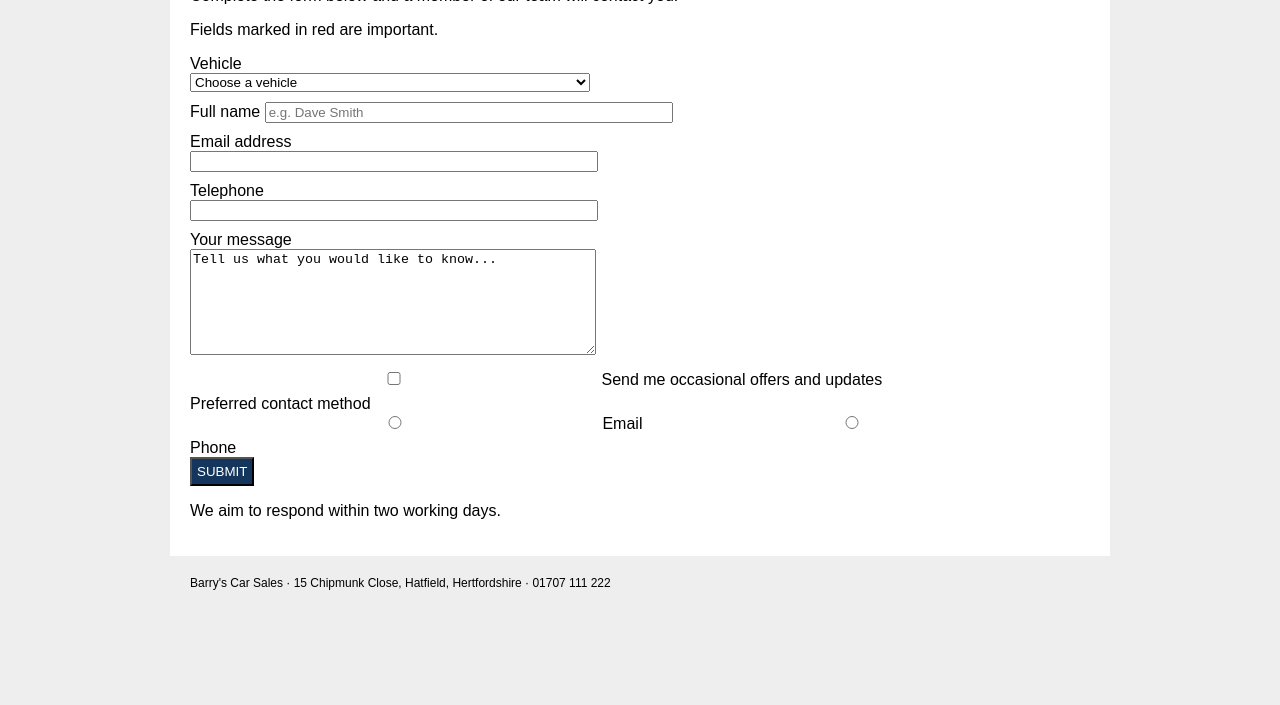
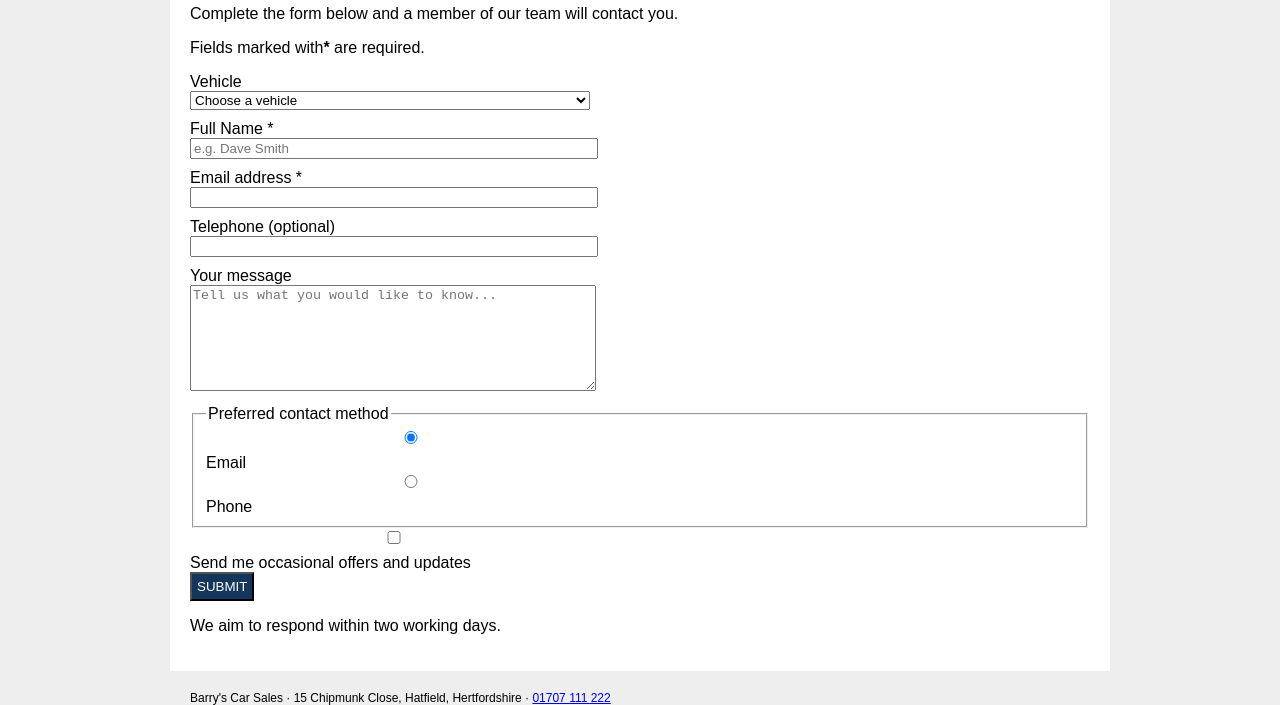
Before and after one commit to yasmeenubed345-commits/barrys-car-sales-accessibility, a plain HTML site: page barrys_car_sales/enquiry.html in a window 1280 px wide. Shown: the part 267-972 px from the top of the page. Before the commit the page ends 857 px from the top, so only its background shows below. Drawn offline with Linux system fonts and the light colour scheme.

Commit message:
Update enquiry.html
Updated enquiry.html to fix form labels, add full name field, and structure radio buttons/checkboxes with fieldset.

```diff
--- a/barrys_car_sales/enquiry.html
+++ b/barrys_car_sales/enquiry.html
@@ -2,9 +2,13 @@
 <html lang="en">
 <head>
     <meta charset="utf-8">
+    <meta name="viewport" content="width=device-width, initial-scale=1">
     <title>Vehicle Enquiry - Barry's Car Sales</title>
     <link rel="stylesheet" href="styles.css">
     <script src="script.js" defer></script>
+</head>
+<body>
+    <a class="skip-link" href="#content">skip to main content</a>
 </head>
 <body>
 <header>
@@ -15,17 +19,18 @@
         </div>
         <div>Call 01707 111 222</div>
     </div>
-    <nav>
-        <a href="index.html">Home</a>
-        <a href="about.html">About</a>
-        <a href="enquiry.html">Enquiry</a>
-    </nav>
+   <nav>
+    <a href="index.html">Home</a>
+    <a href="about.html">About Us</a>
+    <a href="enquiry.html">Enquiry</a>
+</nav>
 </header>
+
 
 <main>
     <h2>Vehicle enquiry</h2>
     <p>Complete the form below and a member of our team will contact you.</p>
-    <p>Fields marked in red are important.</p>
+    <p>Fields marked with<strong>*</strong> are required.</p>
 
     <form action="#" method="post">
         <div>
@@ -40,37 +45,43 @@
         </div>
 
         <div>
-            <span>Full name</span>
-            <input type="text" name="name" placeholder="e.g. Dave Smith">
+            <label for= "fullname">Full Name *</label>
+            <input type="text" id="fullname" name="fullname" placeholder="e.g. Dave Smith" autocomplete="name" required>
         </div>
 
         <div>
-            <label for="email">Email address</label>
-            <input type="text" id="email" name="email">
+            <label for="email">Email address *</label>
+            <input type="email" id="email" name="email" autocomplete="email" required>
         </div>
 
         <div>
-            <label for="phone">Telephone</label>
-            <input type="text" id="phone" name="phone">
+            <label for="phone">Telephone (optional)</label>
+            <input type="tel" id="phone" name="phone" autocomplete="tel">
         </div>
 
         <div>
             <label for="message">Your message</label>
-            <textarea id="message" name="message">Tell us what you would like to know...</textarea>
+            <textarea id="message" name="message" placeholder="Tell us what you would like to know..."></textarea>
         </div>
 
-        <div>
+        <fieldset>
+            <legend>Preferred contact method</legend>
+            <div>
+                <input type="radio" id="contact-email" name="contact" value="email" checked>
+                <label for="contact-email">Email</label>
+            </div>
+            <div>
+                <input type="radio" id="contact-phone" name="contact" value="phone">
+                <label for="contact-phone">Phone</label>
+            </div>
+        </fieldset>
+
+        <div class="checkbox-container">
             <input type="checkbox" id="updates" name="updates">
-            <span>Send me occasional offers and updates</span>
+            <label for="updates">Send me occasional offers and updates</label>
         </div>
 
-        <div>
-            <label>Preferred contact method</label>
-            <div>
-                <input type="radio" name="contact" value="email"> Email
-                <input type="radio" name="contact" value="phone"> Phone
-            </div>
-        </div>
+
 
         <button type="submit">SUBMIT</button>
     </form>
@@ -79,7 +90,7 @@
 </main>
 
 <footer>
-    Barry's Car Sales · 15 Chipmunk Close, Hatfield, Hertfordshire · 01707 111 222
+    Barry's Car Sales · 15 Chipmunk Close, Hatfield, Hertfordshire · <a href="tel:01707111222">01707 111 222</a>
 </footer>
 </body>
 </html>
```
